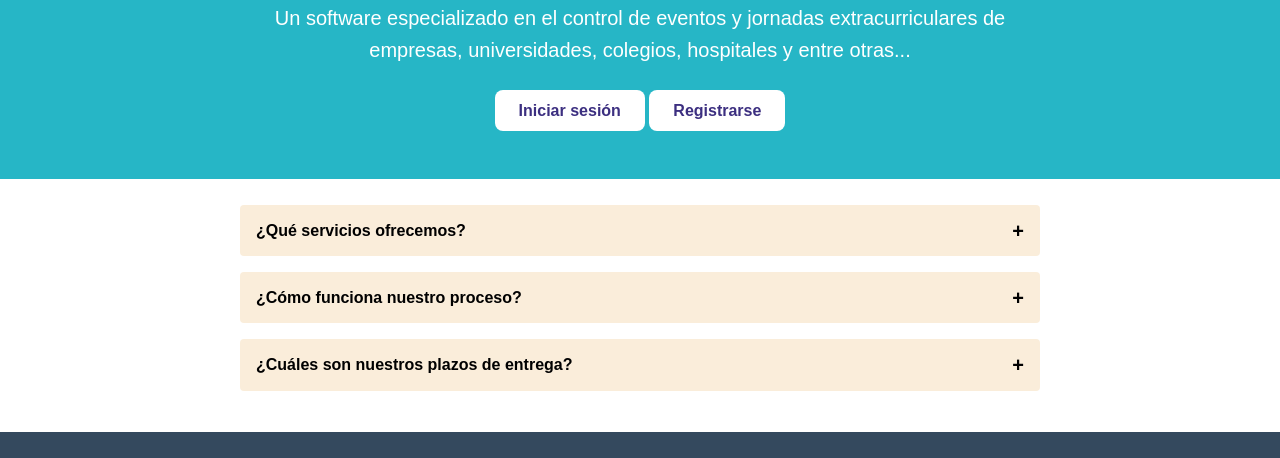
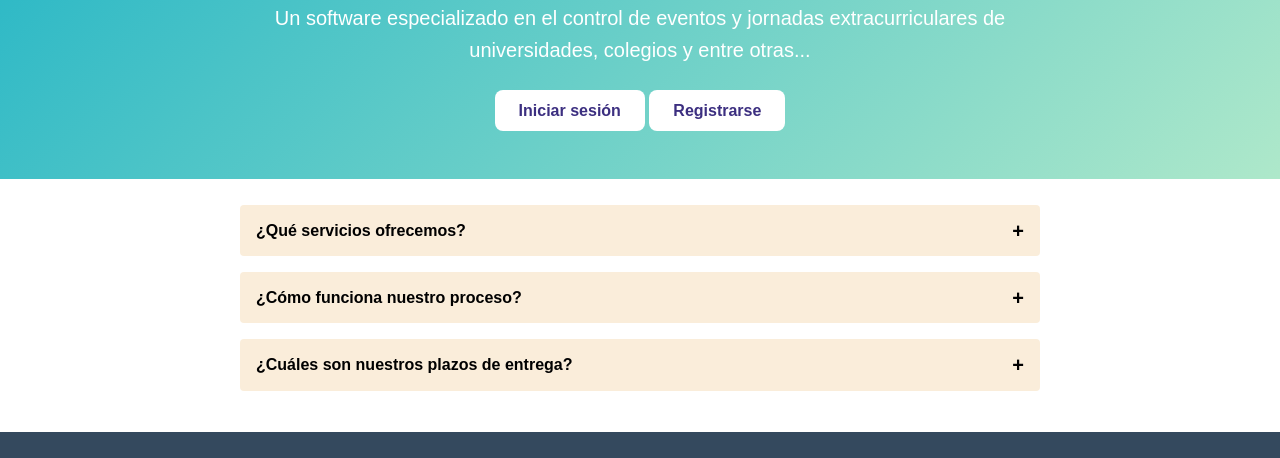
Before and after one commit to CMARTINEZ-095/Proyecto-integrador-Gesti-n-eventos-, a plain HTML site: page index.html in a window 1280 px wide. Shown: the part 171-629 px from the top of the page. Drawn offline with Linux system fonts and the light colour scheme.

Commit message:
se modifica el degradado del index para que sea homogeneo al de contacto

```diff
--- a/assets/css/index.css
+++ b/assets/css/index.css
@@ -74,6 +74,11 @@
 
 .header--centered .nav__item:first-child {
     margin-left: 0;
+}
+
+/* Hero Variant 4: Gradient Background */
+.hero--gradient {
+    background: linear-gradient(135deg, var(--color-secondary) 0%, var(--color-dark) 100%);
 }
 
 /* Base Footer Styles */
--- a/index.html
+++ b/index.html
@@ -1,5 +1,6 @@
 <!DOCTYPE html>
 <html lang="en">
+
 <head>
     <meta charset="UTF-8">
     <meta name="viewport" content="width=device-width, initial-scale=1.0">
@@ -7,6 +8,7 @@
     <link rel="stylesheet" href="assets/css/styles.css">
     <link rel="stylesheet" href="assets/css/index.css">
 </head>
+
 <body>
 
     <header class="header header--dark">
@@ -23,10 +25,11 @@
     </header>
 
     <!-- Hero Estándar -->
-    <section class="hero">
+    <section class="hero hero--gradient">
         <div class="hero__container">
             <h2 class="hero__title">Bienvenido a Schoolmeet</h2>
-            <p class="hero__text">Un software especializado en el control de eventos y jornadas extracurriculares de empresas, universidades, colegios, hospitales y entre otras...</p>
+            <p class="hero__text">Un software especializado en el control de eventos y jornadas extracurriculares de
+                 universidades, colegios y entre otras...</p>
             <a href="#" class="hero__button">Iniciar sesión</a>
             <a href="#" class="hero__button">Registrarse</a>
         </div>
@@ -40,7 +43,9 @@
                 <button class="accordion__button">¿Qué servicios ofrecemos?</button>
             </h3>
             <div class="accordion__content">
-            <p>Ofrecemos una amplia gama de servicios digitales, incluyendo diseño web, desarrollo de aplicaciones, marketing digital y consultoría estratégica. Nuestro enfoque se centra en crear soluciones personalizadas que se adapten a las necesidades específicas de cada cliente.</p>
+                <p>Ofrecemos una amplia gama de servicios digitales, incluyendo diseño web, desarrollo de aplicaciones,
+                    marketing digital y consultoría estratégica. Nuestro enfoque se centra en crear soluciones
+                    personalizadas que se adapten a las necesidades específicas de cada cliente.</p>
             </div>
         </div>
 
@@ -49,7 +54,10 @@
                 <button class="accordion__button">¿Cómo funciona nuestro proceso?</button>
             </h3>
             <div class="accordion__content">
-            <p>Nuestro proceso comienza con una consulta inicial para entender tus objetivos. Luego, desarrollamos una estrategia personalizada, implementamos la solución y realizamos pruebas exhaustivas. Finalmente, lanzamos el producto y ofrecemos soporte continuo para garantizar su éxito a largo plazo.</p>
+                <p>Nuestro proceso comienza con una consulta inicial para entender tus objetivos. Luego, desarrollamos
+                    una estrategia personalizada, implementamos la solución y realizamos pruebas exhaustivas.
+                    Finalmente, lanzamos el producto y ofrecemos soporte continuo para garantizar su éxito a largo
+                    plazo.</p>
             </div>
         </div>
 
@@ -58,7 +66,10 @@
                 <button class="accordion__button">¿Cuáles son nuestros plazos de entrega?</button>
             </h3>
             <div class="accordion__content">
-            <p>Los plazos de entrega varían según la complejidad del proyecto. Para sitios web básicos, generalmente completamos el trabajo en 2-4 semanas. Proyectos más complejos pueden tomar de 1 a 3 meses. Siempre nos comprometemos a cumplir con los plazos acordados y mantenemos una comunicación constante sobre el progreso.</p>
+                <p>Los plazos de entrega varían según la complejidad del proyecto. Para sitios web básicos, generalmente
+                    completamos el trabajo en 2-4 semanas. Proyectos más complejos pueden tomar de 1 a 3 meses. Siempre
+                    nos comprometemos a cumplir con los plazos acordados y mantenemos una comunicación constante sobre
+                    el progreso.</p>
             </div>
         </div>
     </div>
@@ -70,7 +81,8 @@
         <div class="footer__container">
             <div class="footer__info">
                 <h2 class="footer__logo">Schoolmeet</h2>
-            <p class="footer__text">Ofrecemos una gestión de eventos innovadora para ayudar a gestionar lo que tengas en mente y destaques en el mercado actual.</p>
+                <p class="footer__text">Ofrecemos una gestión de eventos innovadora para ayudar a gestionar lo que
+                    tengas en mente y destaques en el mercado actual.</p>
             </div>
             <br>
             <br>
@@ -103,4 +115,5 @@
     </div>
 
 </body>
+
 </html>
```
Lines whose indentation alone changed are shown as unchanged.
